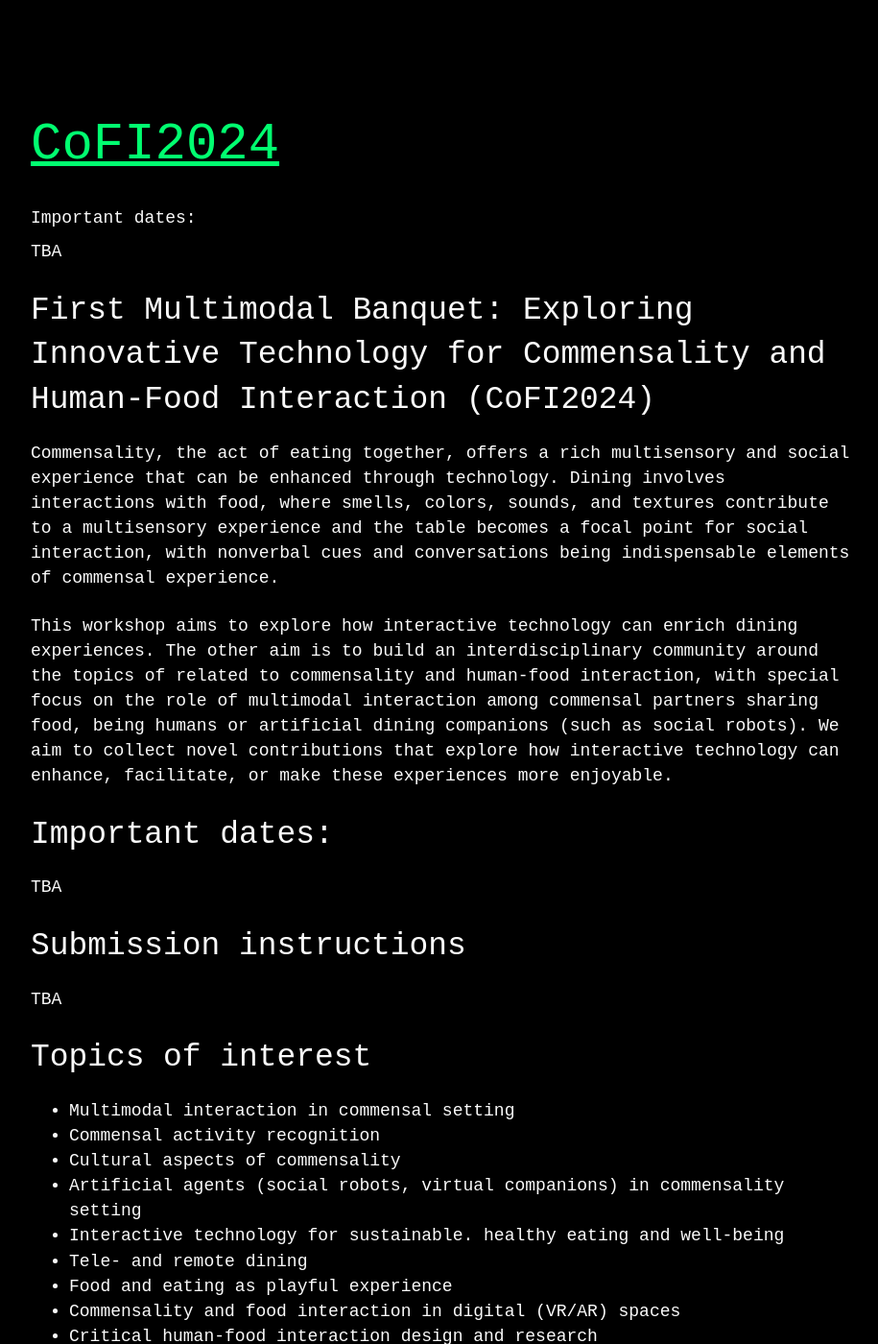
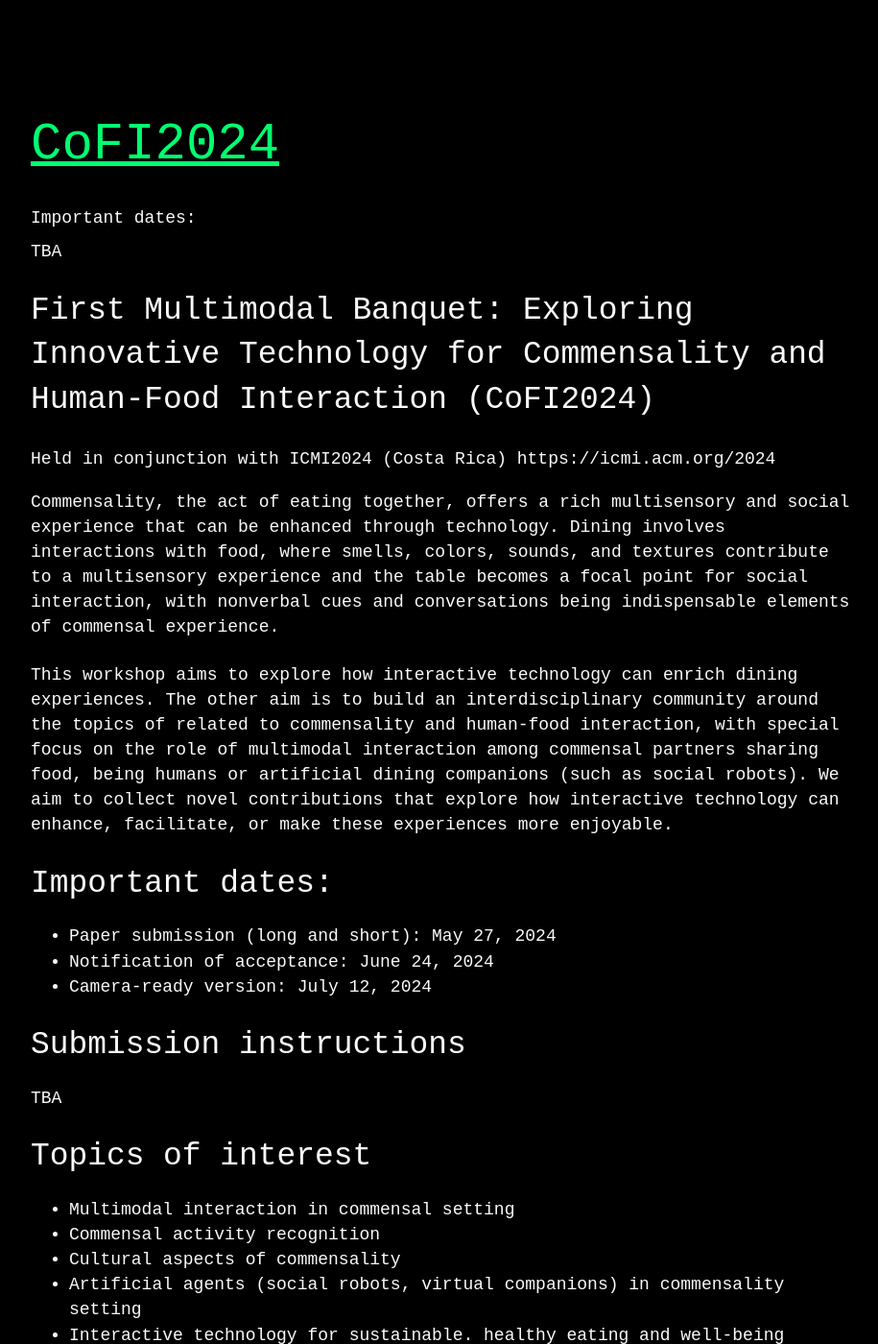
Before and after one commit to CoFI2024/CoFI2024.github.io, a Jekyll site: the page built from index.md, in a window 1280 px wide and 1400 px high. Shown: the whole window at 96% size, without its empty margins (176-1091 px from the left). Built offline with Jekyll 4.4.1, drawn with Linux system fonts in a browser that asks for light colours; our own code applies the rules of GitHub Pages for plain Markdown files; a script that is not in the unit is left out; the repository's description, which GitHub fills in, is left out.

Commit message:
modified home page

```diff
--- a/index.md
+++ b/index.md
@@ -2,6 +2,8 @@
 <link rel="stylesheet" href="styles/images.css">
 
 ## First Multimodal Banquet: Exploring Innovative Technology for Commensality and Human-Food Interaction (CoFI2024)
+
+### Held in conjunction with ICMI2024 (Costa Rica) https://icmi.acm.org/2024
 
 <!--## Proceedings
 
@@ -13,7 +15,9 @@ This workshop aims to explore how interactive technology can enrich dining exper
 
 ## Important dates:
 
-TBA
+- Paper submission (long and short): May 27, 2024
+- Notification of acceptance: June 24, 2024
+- Camera-ready version: July 12, 2024
 
 ## Submission instructions
 
```
